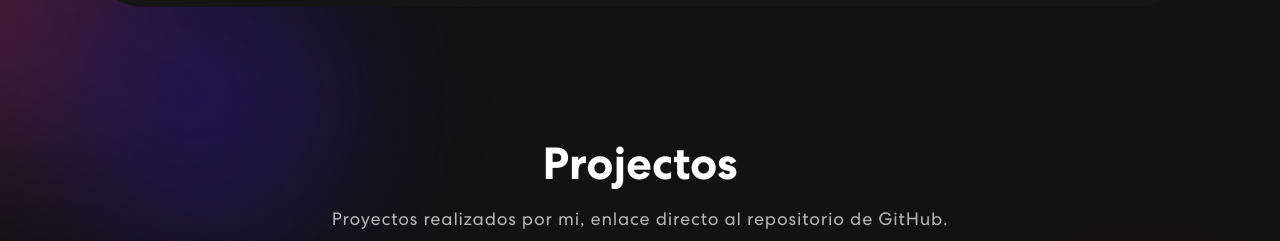
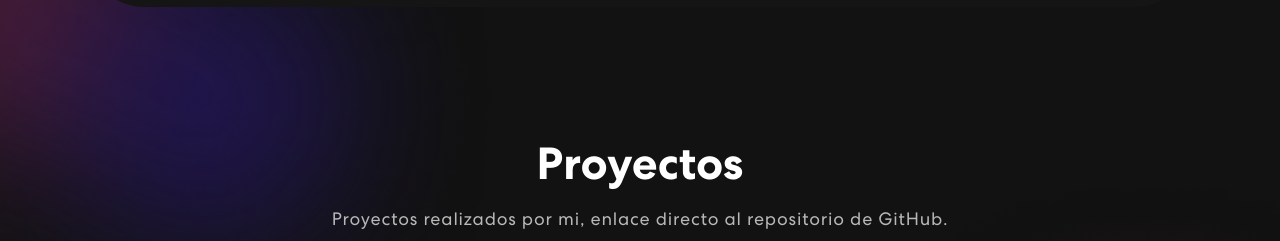
Before and after one commit to SrAlex16/portfolio, a React (Create React App) app: page / in a window 1280 px wide. Shown: the part 1241-1482 px from the top of the page. Built offline with nearby package versions, Linux system fonts and the light colour scheme; no server answers.

Commit message:
"projectos" corregido

```diff
--- a/src/components/Projects.js
+++ b/src/components/Projects.js
@@ -40,7 +40,7 @@ export const Projects = () => {
             <TrackVisibility>
               {({ isVisible }) =>
               <div className={isVisible ? "animate__animated animate__fadeIn": ""}>
-                <h2>Projectos</h2>
+                <h2>Proyectos</h2>
                 <p>Proyectos realizados por mi, enlace directo al repositorio de GitHub.</p>
                 <Tab.Container id="projects-tabs" defaultActiveKey="first">
                   <Tab.Content id="slideInUp" className={isVisible ? "animate__animated animate__slideInUp" : ""}>
```
